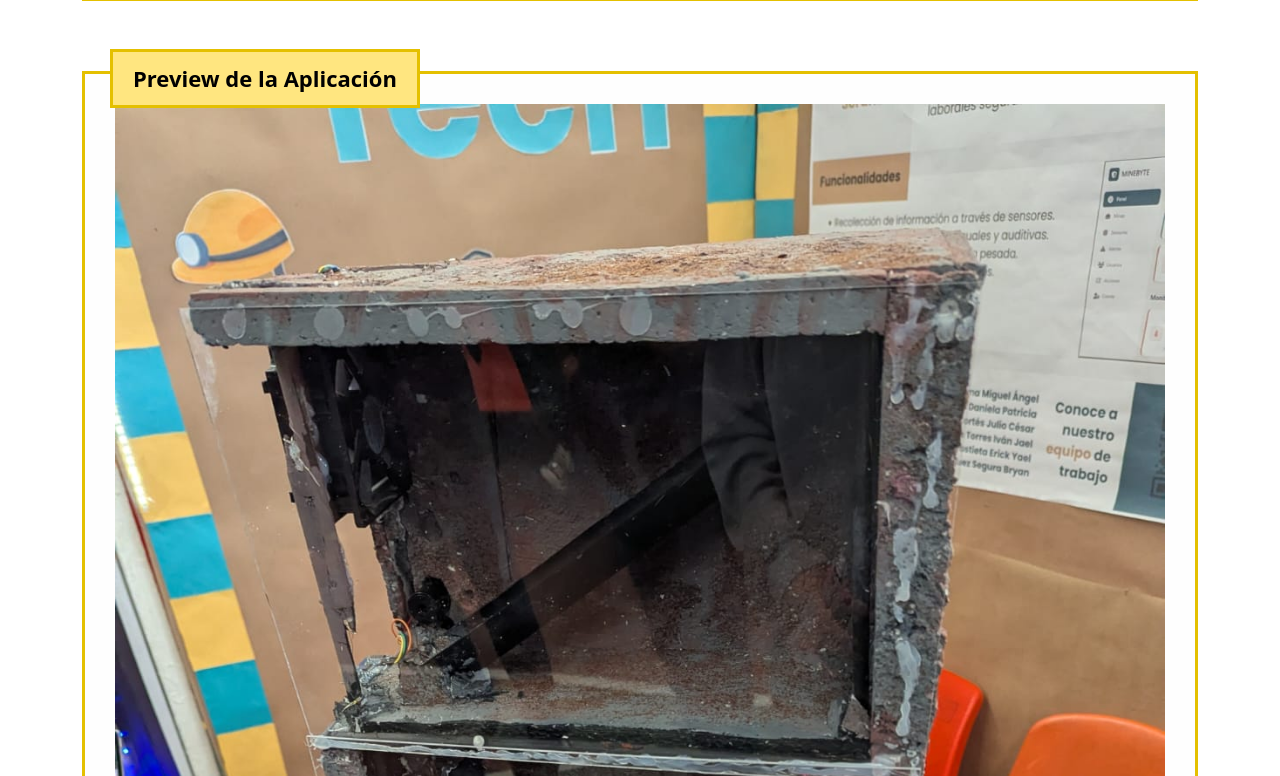
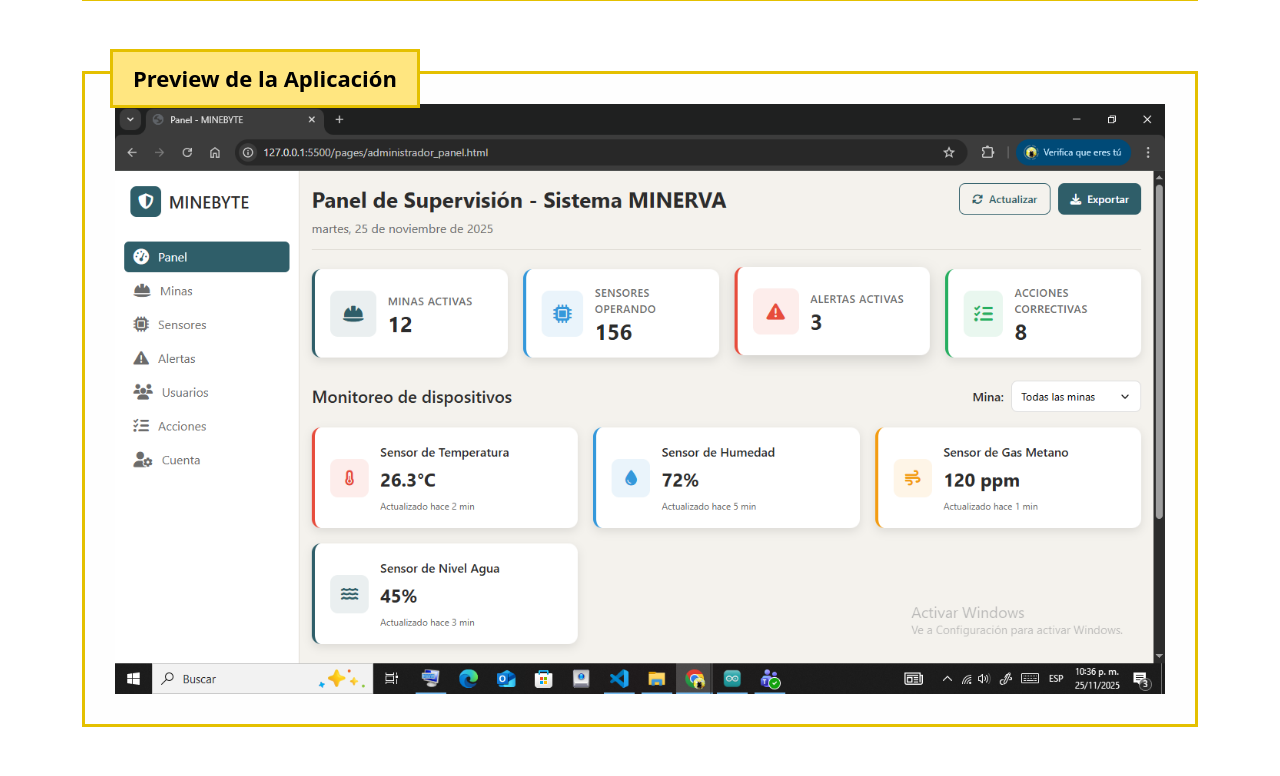
Before and after one commit to eteamnano/minebyte, a plain HTML site: page aboutus/aboutProyect.html in a window 1280 px wide. Shown: the part 1744-2520 px from the top of the page. Drawn offline with nearby package versions, Linux system fonts and the light colour scheme.

Commit message:
Update aboutProyect.html
ahora si

```diff
--- a/aboutus/aboutProyect.html
+++ b/aboutus/aboutProyect.html
@@ -110,7 +110,7 @@ fallas estructurales de seguridad en la minería de la región.
     <!-- PREVIEW APP -->
     <div class="section-box">
         <div class="section-title">Preview de la Aplicación</div>
-        <img src="imgs/maqueta.jpg" class="img-fluid" alt="Preview">
+        <img src="imgs/panel.png" class="img-fluid" alt="Preview">
     </div>
 
     <!-- GARRA + INTERFAZ -->
@@ -137,7 +137,7 @@ fallas estructurales de seguridad en la minería de la región.
     <!-- MAQUETA -->
     <div class="section-box mt-4">
         <div class="section-title">Maqueta</div>
-        <img src="../imgs/maqueta.jpg" class="img-fluid" alt="Maqueta">
+        <img src="imgs/maqueta.jpg" class="img-fluid" alt="Maqueta">
     </div>
 
 </div>
```
